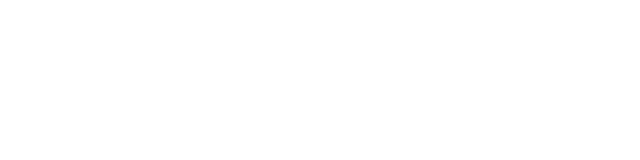
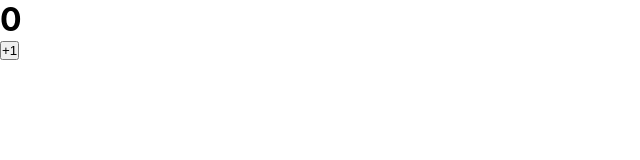
Before and after one commit to iingkejin/ReactBasic, a React (Create React App) app in the folder reactbasic/: page / in a window 1280 px wide. Shown: the top 160 px of the page, without its empty margins (0-640 px from the left). Built offline with nearby package versions, Linux system fonts and the light colour scheme.

Commit message:
⚡️ useState를 활용한 값 변경

```diff
--- a/reactbasic/src/App.js
+++ b/reactbasic/src/App.js
@@ -2,14 +2,22 @@
 import logo from './logo.svg';
 import './App.css';
 import State from './component/State'
-import {userState} from 'react'
+import {useState} from 'react'
 
 function App() {
   let num = 0;
+  const [count, setCount] = useState(0)
+  let increase = () => {
+    num = num + 1;
+    setCount(count + 1)
+    console.log("num", num, "state", count)
+  }
 
   return (
     <div className='App'>
-
+      {/* <State/> */}
+      <h1>{count}</h1>
+      <button onClick={increase}>+1</button>
     </div>
   );
 }
```
